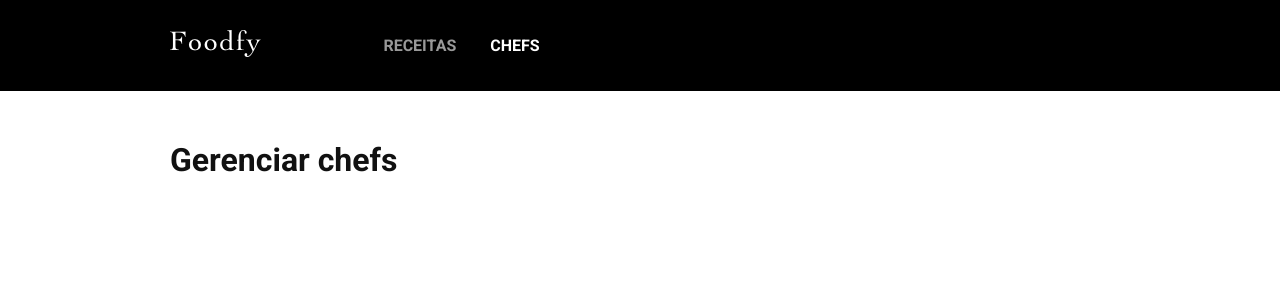
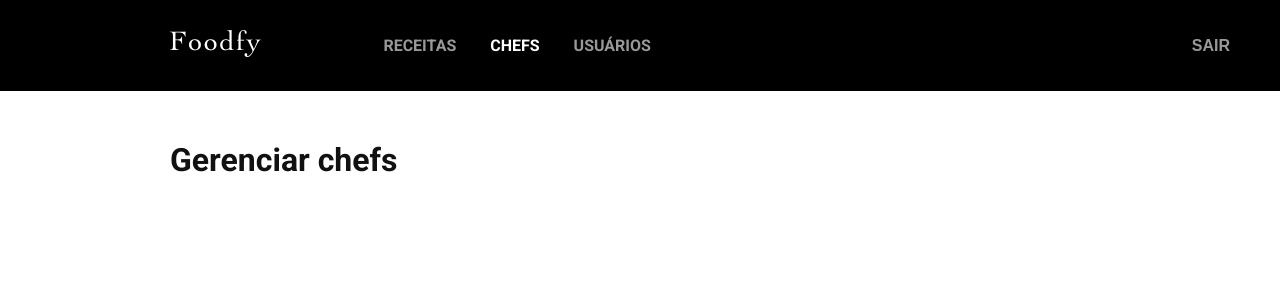
Before and after one commit to Luan10017/Foodfy, a Node server app: page /admin/chefs/ in a window 1280 px wide. Shown: the top 300 px of the page. Run offline with Node 20, Linux system fonts and the light colour scheme; data that the repository does not hold is empty.

Commit message:
Adicionei button sair

```diff
--- a/src/app/views/admin/parts/header.njk
+++ b/src/app/views/admin/parts/header.njk
@@ -7,7 +7,11 @@
             <div class="links admin">
                 <a href="/admin/recipes">Receitas</a>
                 <a href="/admin/chefs">Chefs</a>
+                <a href="/admin/profile">Usuários</a>
             </div>
+            <form class="logout" action="/users/logout" method="POST">
+                <button>Sair</button>
+            </form>
         </nav>
     </div>
 </header>
```
